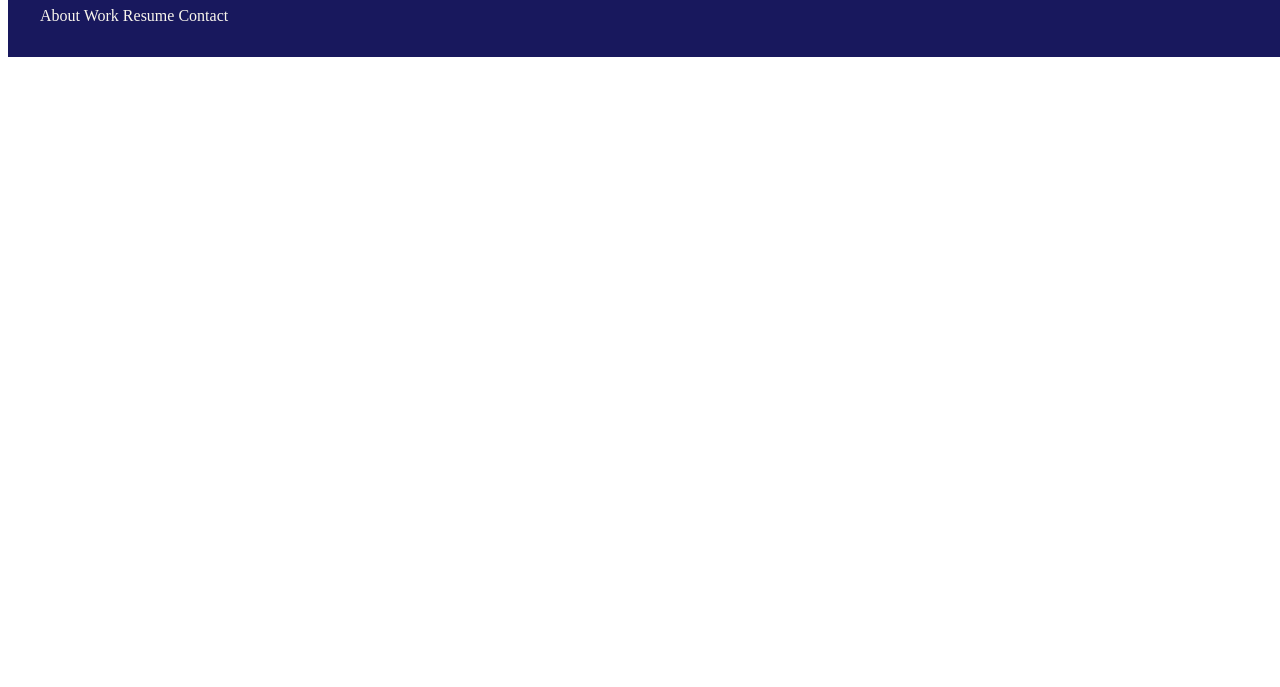
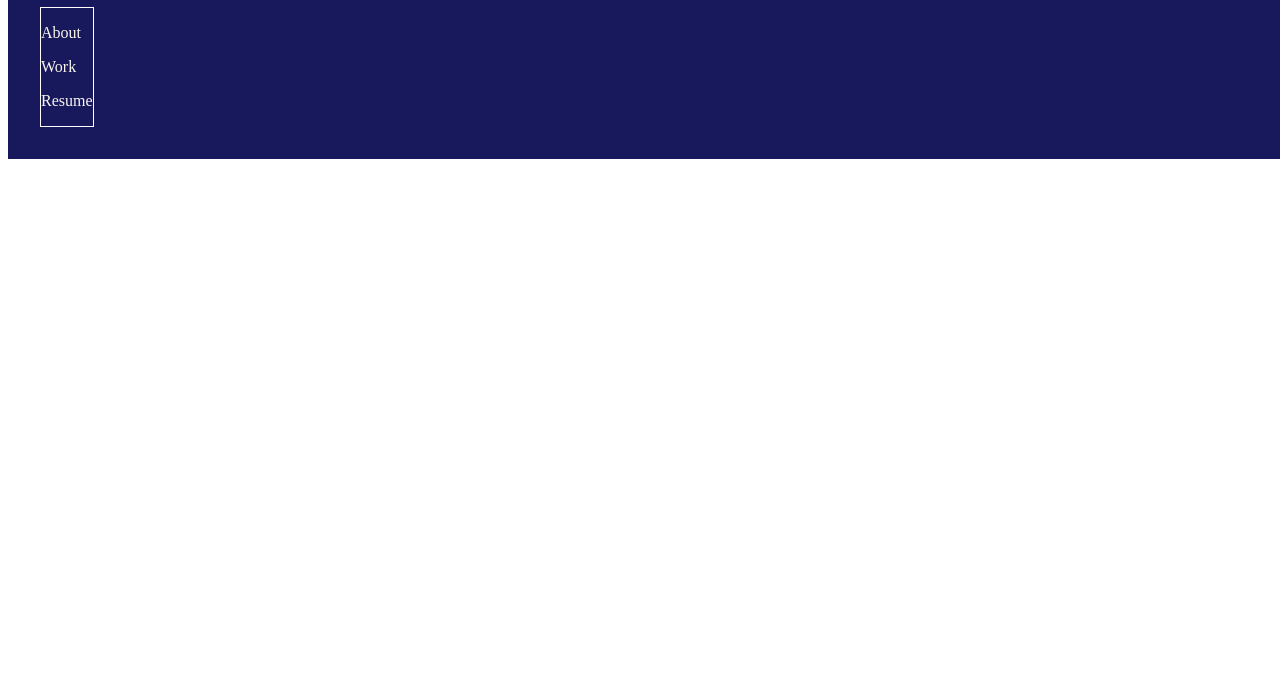
Before and after one commit to dentonj24/MIS585, a plain HTML site: page index.html in a window 1280 px wide. Shown: the part 113-800 px from the top of the page. Drawn offline with Linux system fonts and the light colour scheme.

Commit message:
Update index.html

```diff
--- a/index.html
+++ b/index.html
@@ -19,7 +19,10 @@
                 position: center;
                 width:100%;
             }
-        .navbuttons{
+        .navbutton{
+            border: 1px solid #fff;
+        }
+         .navbuttonlayout{
             display: flex;
             justify-content: space-between;
             align-items: flex-end;
@@ -29,7 +32,13 @@
 <body>
     <div class="headernavbox">
         <h1>Jessica Adams</h1>
-        <div class=navbuttons>About Work Resume Contact</div>
+        <div class=navbuttonlayout>
+            <div class=navbutton>
+                <p>About</p>
+                <p>Work</p>
+                <p>Resume</p>
+                <Contact></Contact>
+            </div>
     </div>
 </body>
 </html>
```
